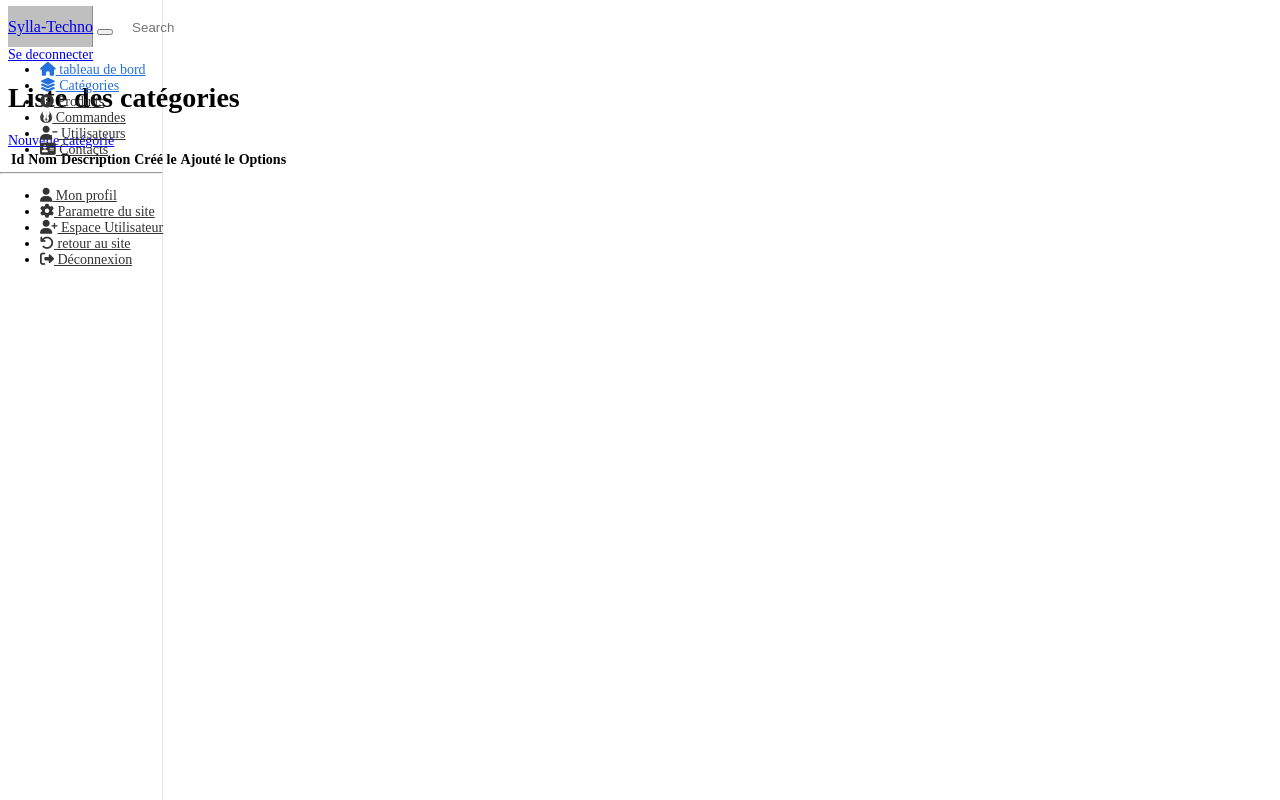
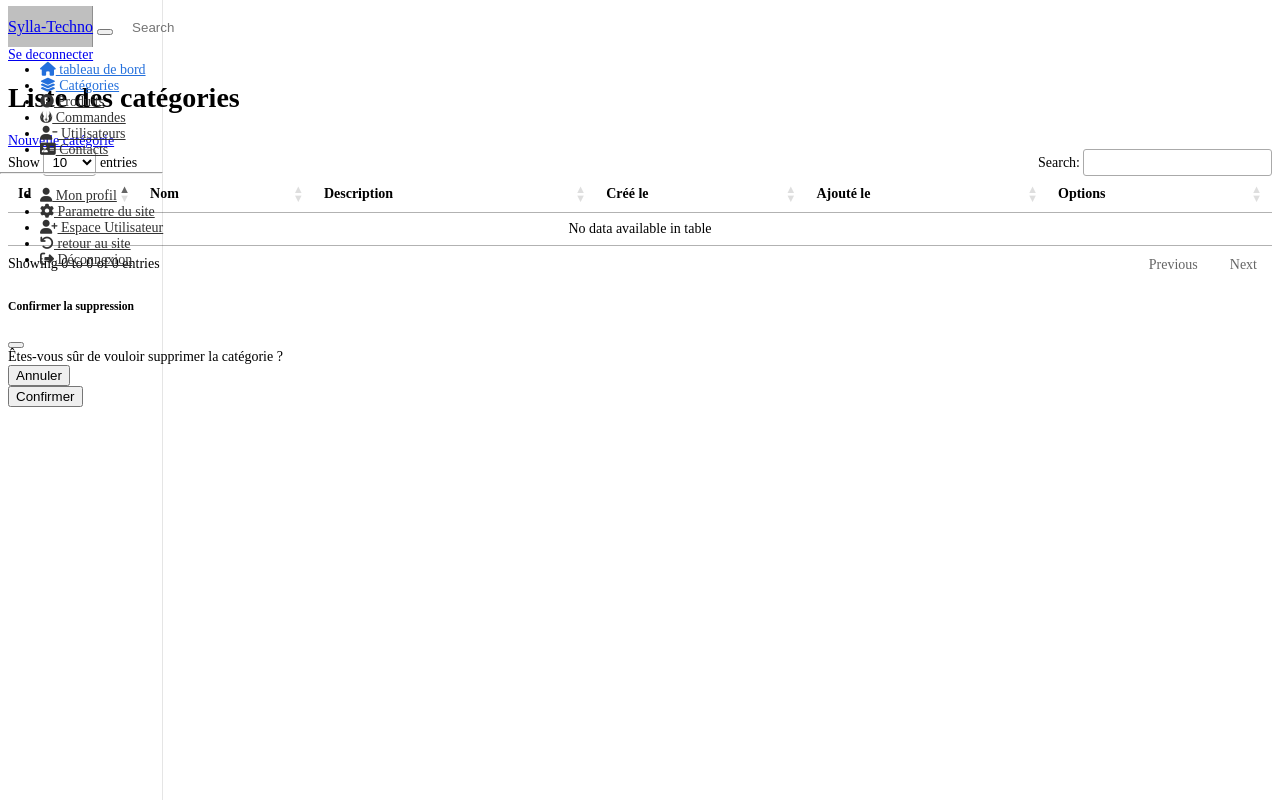
Before and after one commit to DABO-HAMIDOU/Mon-Projet-Web, a Symfony app: template templates/pages/admin/category/index.html.twig in a window 1280 px wide. Run offline with Twig, Linux system fonts and the light colour scheme; the template is opened without the code that fills it, so the values that code supplies are empty; some libraries are stand-ins or nearby versions.

Commit message:
categorie poffiner correctement

```diff
--- a/composer.json
+++ b/composer.json
@@ -46,6 +46,7 @@
         "symfonycasts/reset-password-bundle": "^1.23",
         "symfonycasts/verify-email-bundle": "^1.17",
         "twig/extra-bundle": "^2.12|^3.0",
+        "twig/intl-extra": "^3.20",
         "twig/twig": "^2.12|^3.0"
     },
     "config": {
--- a/src/Controller/Admin/Product/ProductController.php
+++ b/src/Controller/Admin/Product/ProductController.php
@@ -31,7 +31,6 @@ class ProductController extends AbstractController{
 
         }
 
-
         return $this->render(
             'pages/admin/product/create.html.twig',[
                 "form" => $form->createView(),
--- a/templates/pages/admin/category/edit.html.twig
+++ b/templates/pages/admin/category/edit.html.twig
@@ -9,7 +9,7 @@
     <div class="container-fluid mt-5">
         <div class="row">
             <div class="col-md-8 col-lg-6 mx-auto">
-                {{ form_start(form) }}
+                {{ form_start(form)}}
                     <div class="mb-3">
                         <label for="category_form_name">Nom <span class="text-danger">*</span></label>
                         <div class="text-danger">{{ form_errors(form.name) }}</div>
@@ -25,8 +25,6 @@
                     <div class="mb-3">
                         <input formnovalidate type="submit" class="btn btn-primary" value="Modifier">
                     </div>
-
-
                 {{ form_end(form) }}
             </div>
         </div>
--- a/templates/pages/admin/category/index.html.twig
+++ b/templates/pages/admin/category/index.html.twig
@@ -5,14 +5,12 @@
 {% block description %} Listes des Categories {% endblock %}
 
 {% block jQuery %}
-        <script src="https://cdnjs.cloudflare.com/ajax/libs/jquery/3.7.1/jquery.min.js" integrity="sha512-v2CJ7UaYy4JwqLDIrZUI/4hqeoQieOmAZNXBeQyjo21dadnwR+8ZaIJVT8EE2iyI61OV8e6M8PP2/4hpQINQ/g==" crossorigin="anonymous" referrerpolicy="no-referrer">
-        </script>
+    <script src="https://cdnjs.cloudflare.com/ajax/libs/jquery/3.7.1/jquery.min.js" integrity="sha512-v2CJ7UaYy4JwqLDIrZUI/4hqeoQieOmAZNXBeQyjo21dadnwR+8ZaIJVT8EE2iyI61OV8e6M8PP2/4hpQINQ/g==" crossorigin="anonymous" referrerpolicy="no-referrer"></script>
 {% endblock %}
 
-    {% block datatables %}
+{% block dataTables %}
     <link href="https://cdn.datatables.net/v/bs5/dt-2.2.2/datatables.min.css" rel="stylesheet" integrity="sha384-M6C9anzq7GcT0g1mv0hVorHndQDVZLVBkRVdRb2SsQT7evLamoeztr1ce+tvn+f2" crossorigin="anonymous">
-    <script src="https://cdn.datatables.net/v/bs5/dt-2.2.2/datatables.min.js" integrity="sha384-k90VzuFAoyBG5No1d5yn30abqlaxr9+LfAPp6pjrd7U3T77blpvmsS8GqS70xcnH" crossorigin="anonymous">
-    </script>
+    <script src="https://cdn.datatables.net/v/bs5/dt-2.2.2/datatables.min.js" integrity="sha384-k90VzuFAoyBG5No1d5yn30abqlaxr9+LfAPp6pjrd7U3T77blpvmsS8GqS70xcnH" crossorigin="anonymous"></script>
     <script>
         $(document).ready(function () {
             $('#myTable').DataTable({
@@ -22,22 +20,19 @@
             });
         });
     </script>
-
-
-     {% endblock %}
+{% endblock %}
 
 {% block main %}
     <h1 class="text-center my-3 display-5">Liste des catégories</h1>
     {% include 'components/_alert.html.twig' %}
 
     <div class="d-flex justify-content-end align-items-center my-3">
-        <a href="{{path('admin_category_create')}}" class="btn btn-primary">Nouvelle catégorie</a>
+        <a href="{{ path('admin_category_create') }}" class="btn btn-primary">Nouvelle catégorie</a>
     </div>
 
-    <!-- Utilisation de col-md-8 et offset-md-2 pour réduire l'espace -->
     <div class="container-fluid">
         <div class="row">
-            <div class="col-md-8 offset-md-2"> <!-- Réduit l'offset pour moins de décalage -->
+            <div class="col-md-8 offset-md-2">
                 <div class="table-responsive">
                     <table id="myTable" class="table table-striped table-hover table-bordered text-center">
                         <thead class="table-dark">
@@ -47,26 +42,28 @@
                                 <th>Description</th>
                                 <th>Créé le</th>
                                 <th>Ajouté le</th>
-                                <th>Options</th>
+                                <th class="text-center">Options</th>
                             </tr>
                         </thead>
                         <tbody>
                             {% for category in categories %}
                                 <tr>
-                                    <td>{{category.id}}</td>
-                                    <td>{{category.name}}</td>
-                                    <td>{{category.description}}</td>
-                                    <td>{{category.createdAt|format_date()}}</td>
-                                    <td>{{category.updatedAt|format_date()}}</td>
-                                     <td>
+                                    <td>{{ category.id }}</td>
+                                    <td>{{ category.name }}</td>
+                                    <td>{{ category.description ?? '---' }}</td>
+                                    <td>{{ category.createdAt|format_date() }}</td>
+                                    <td>{{ category.updatedAt|format_date() }}</td>
+                                    <td>
                                         <a href="{{ path('admin_category_edit', {'id': category.id}) }}" class="btn btn-sm btn-secondary">Modifier</a>
-
-                                        <form class="d-inline" method="POST" action="{{path('admin_category_delete', {'id':category.id})}}">
-
-                                            <input type="hidden" name="_method" value="DELETE">
-                                            <input type="hidden" name="_csrf_token" value="{{csrf_token('delete_category_'~category.id)}}">
-                                            <input type="submit" class="btn btn-sm btn-danger" value="Supprimer" onclick="return confirm('Confirmer la suppression?')" >
-                                        </form>
+                                        <button class="btn btn-sm btn-danger delete-btn"
+                                                data-id="{{ category.id }}"
+                                                data-name="{{ category.name }}"
+                                                data-url="{{ path('admin_category_delete', {'id': category.id}) }}"
+                                                data-csrf="{{ csrf_token('delete_category_' ~ category.id) }}"
+                                                data-bs-toggle="modal"
+                                                data-bs-target="#confirmDeleteModal">
+                                            Supprimer
+                                        </button>
                                     </td>
                                 </tr>
                             {% endfor %}
@@ -76,4 +73,48 @@
             </div>
         </div>
     </div>
+
+    <!-- Modal de confirmation -->
+    <div class="modal fade" id="confirmDeleteModal" tabindex="-1" aria-labelledby="confirmDeleteLabel" aria-hidden="true">
+        <div class="modal-dialog">
+            <div class="modal-content">
+                <div class="modal-header">
+                    <h5 class="modal-title" id="confirmDeleteLabel">Confirmer la suppression</h5>
+                    <button type="button" class="btn-close" data-bs-dismiss="modal" aria-label="Close"></button>
+                </div>
+                <div class="modal-body">
+                    Êtes-vous sûr de vouloir supprimer la catégorie <strong id="categoryName"></strong> ?
+                </div>
+                <div class="modal-footer">
+                    <button type="button" class="btn btn-secondary" data-bs-dismiss="modal">Annuler</button>
+                    <form id="deleteForm" method="POST">
+                        <input type="hidden" name="_method" value="DELETE">
+                        <input type="hidden" name="_csrf_token" id="csrfToken">
+                        <input type="submit" class="btn btn-danger" value="Confirmer">
+                    </form>
+                </div>
+            </div>
+        </div>
+    </div>
+
+    <script>
+        document.addEventListener("DOMContentLoaded", function () {
+            const deleteButtons = document.querySelectorAll(".delete-btn");
+            const categoryNameSpan = document.getElementById("categoryName");
+            const deleteForm = document.getElementById("deleteForm");
+            const csrfTokenInput = document.getElementById("csrfToken");
+
+            deleteButtons.forEach(button => {
+                button.addEventListener("click", function () {
+                    const categoryName = this.getAttribute("data-name");
+                    const deleteUrl = this.getAttribute("data-url");
+                    const csrfToken = this.getAttribute("data-csrf");
+
+                    categoryNameSpan.textContent = categoryName;
+                    deleteForm.action = deleteUrl;
+                    csrfTokenInput.value = csrfToken;
+                });
+            });
+        });
+    </script>
 {% endblock %}
--- a/templates/themes/base_admin.html.twig
+++ b/templates/themes/base_admin.html.twig
@@ -30,10 +30,17 @@
 
  {% block stylesheets %}
         {{ encore_entry_link_tags('app') }}
-    {% endblock %}
+{% endblock %}
+
 {% block javascripts %}
         {{ encore_entry_script_tags('app') }}
-    {% endblock %}
+{% endblock %}
+
+
+{% block jQuery %} {% endblock %}
+
+{% block dataTables %} {% endblock %}
+
 
 
 <style>
@@ -184,7 +191,7 @@
                                 </a>
                             </li>
                             <li class="nav-item">
-                                <a class="nav-link active text-dark" href="#">
+                                <a class="nav-link active text-dark" href="{{path(('admin_category_index'))}}">
                                 <span data-feather="file"><i class="fa-solid fa-layer-group"></i></span>
                                 Catégories
                                 </a>
```
Also changed, not shown: src/Controller/Admin/Category/CategoryController.php (+3 -5 lines), 3 other files.
